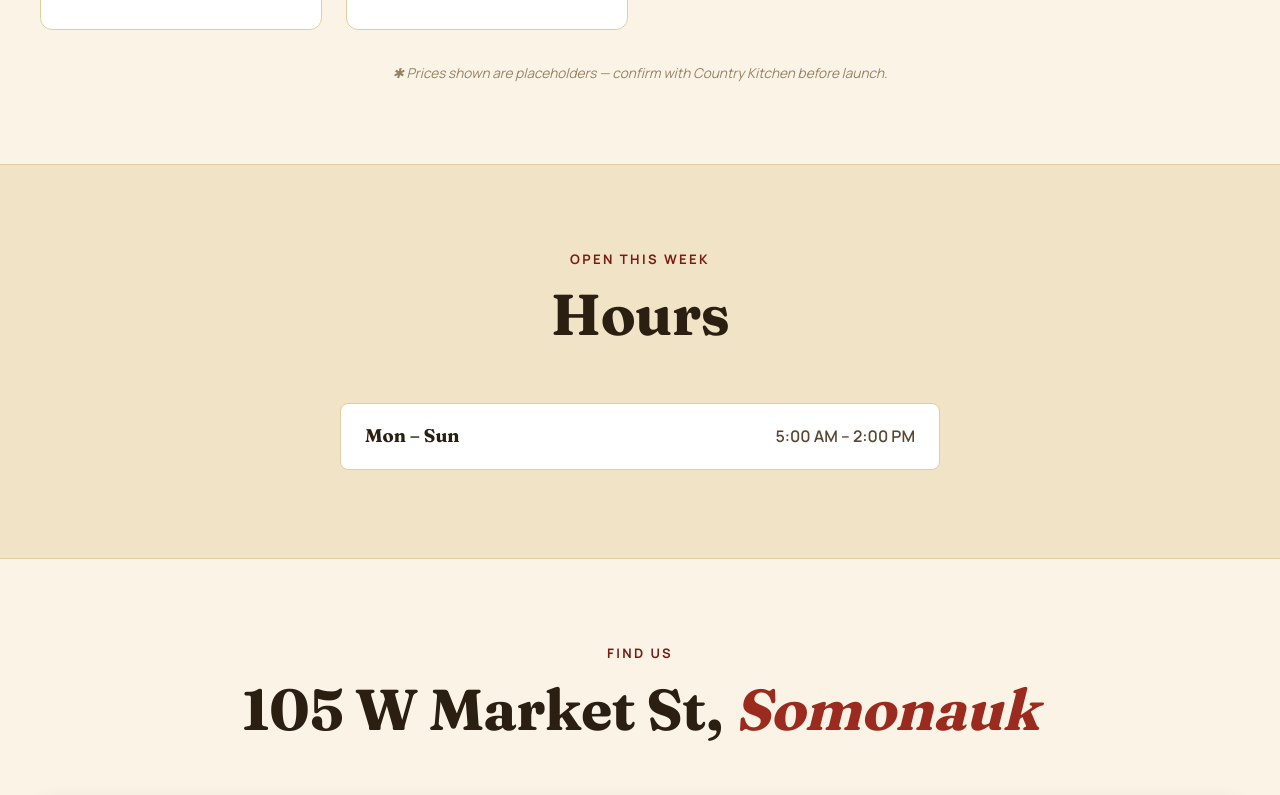
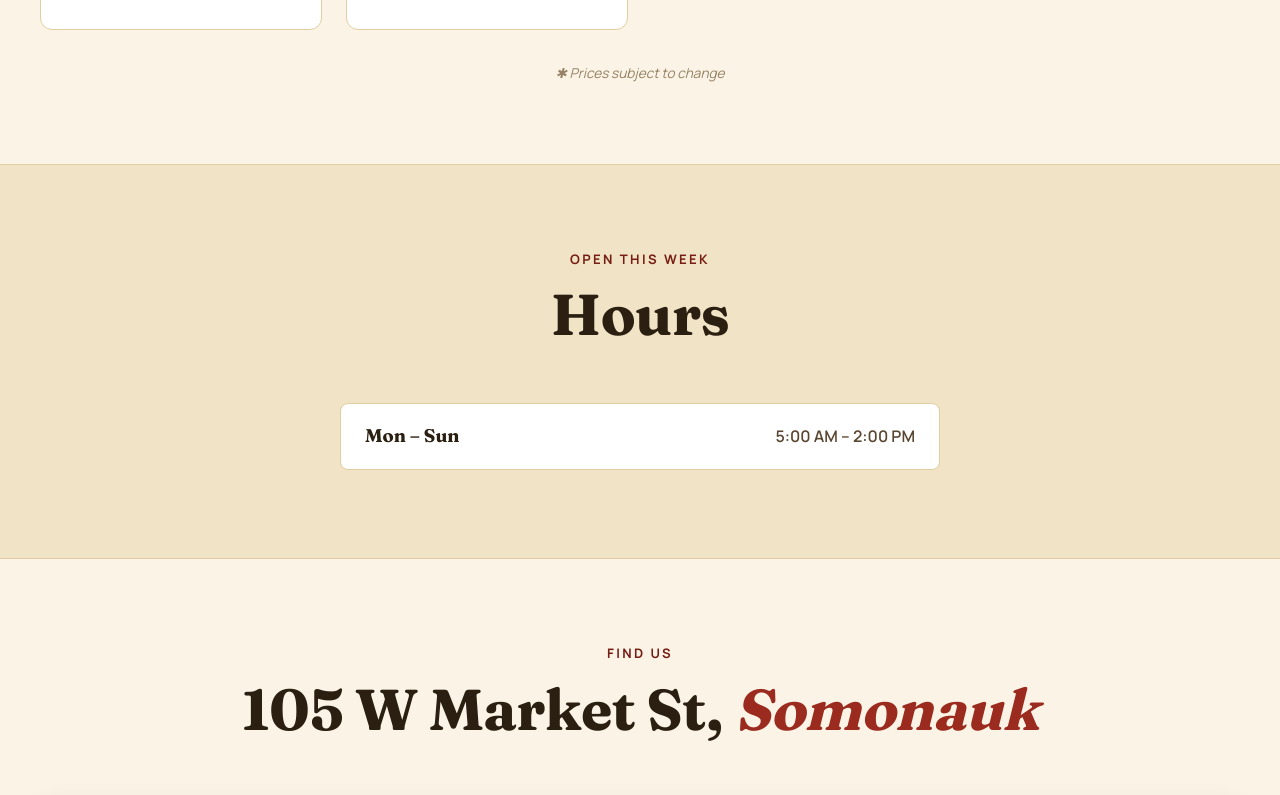
Before and after one commit to JohnathonRizzuto/country-kitchen-somonauk, a plain HTML site: page index.html in a window 1280 px wide. Shown: the part 2261-3056 px from the top of the page. Drawn offline with Linux system fonts and the light colour scheme; grey boxes are pictures that could not be loaded.

```diff
--- a/index.html
+++ b/index.html
@@ -212,7 +212,7 @@
           <div class="desc">Drink as much as you want. We'll keep coming around with the pot.</div>
         </div>
       </div>
-      <p class="price-note">&#10033; Prices shown are placeholders &mdash; confirm with Country Kitchen before launch.</p>
+      <p class="price-note">&#10033; Prices subject to change</p>
     </div>
   </section>
 
```
